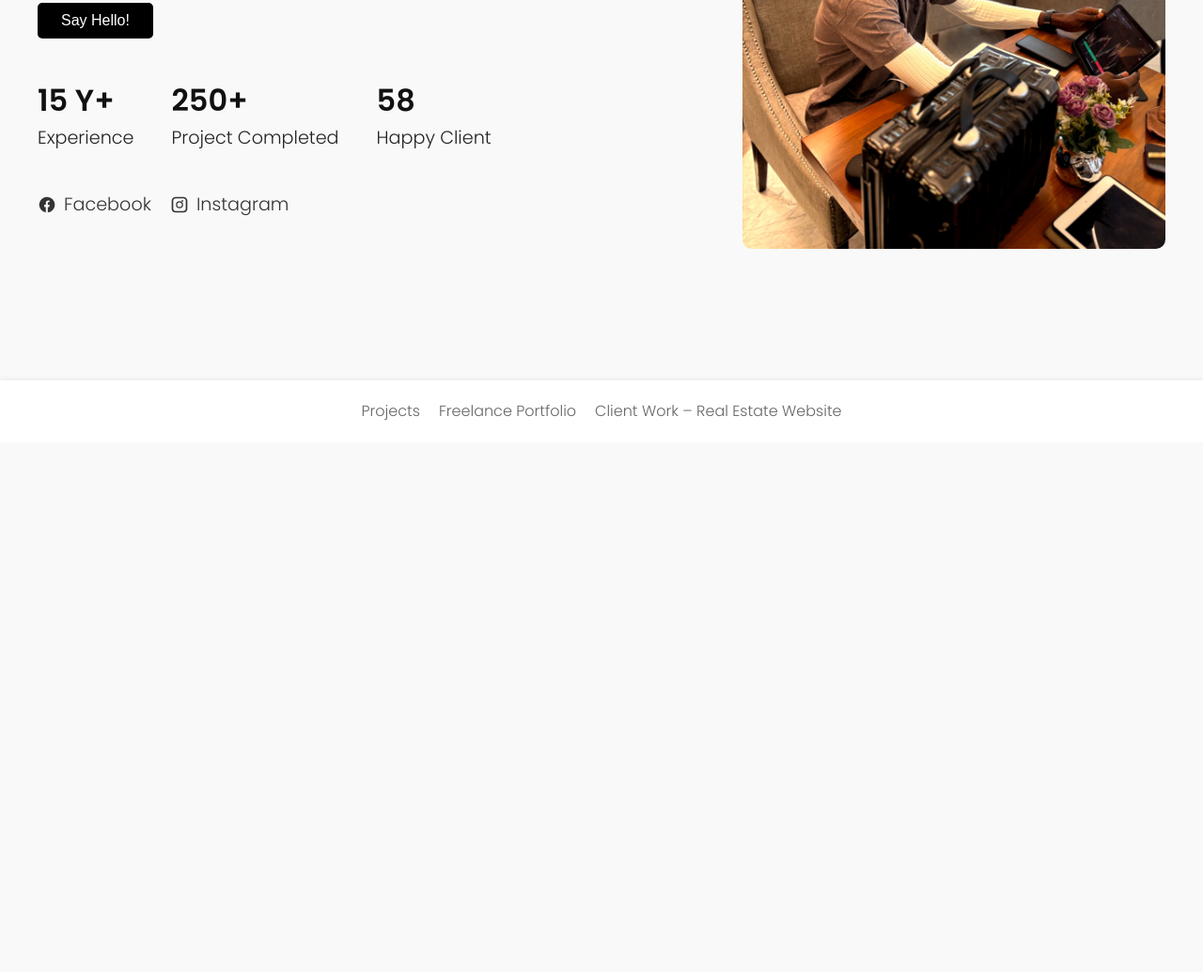
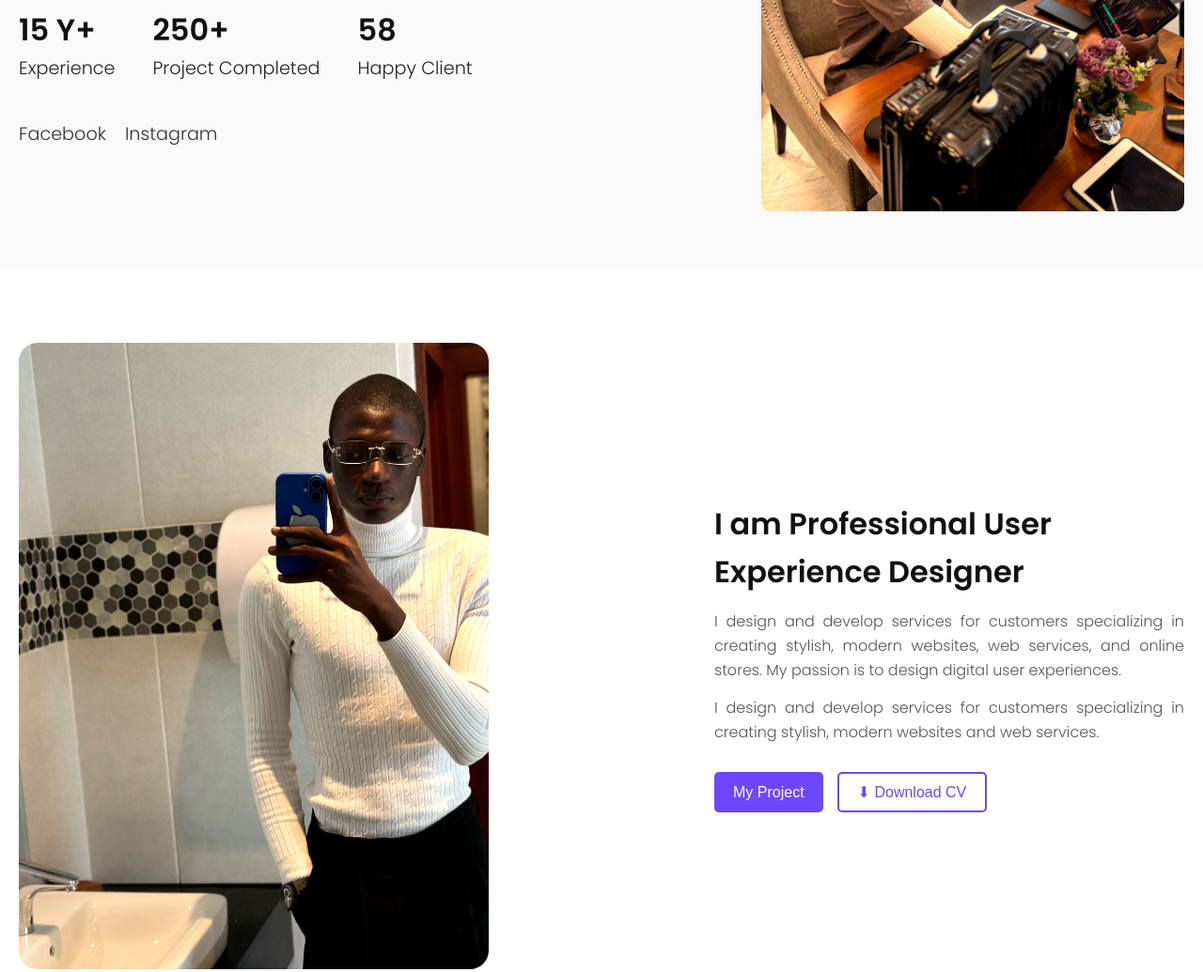
Before and after one commit to WilliamWinner-hub/Landing-page, a plain HTML site: page index.html in a window 1280 px wide. Shown: the part 513-1548 px from the top of the page at 94% size. Before the commit the page ends 984 px from the top, so only its background shows below. Drawn offline with Linux system fonts and the light colour scheme.

Commit message:
Updated landing page portfolio

```diff
--- a/index.html
+++ b/index.html
@@ -26,12 +26,19 @@
       justify-content: space-between;
       align-items: center;
       box-shadow: 0 2px 5px rgba(0,0,0,0.1);
+      flex-wrap: wrap;
     }
 
     .logo {
       font-weight: 600;
       font-size: 1.5rem;
       color: #000;
+    }
+
+    nav {
+      display: flex;
+      flex-wrap: wrap;
+      justify-content: center;
     }
 
     nav a {
@@ -42,11 +49,12 @@
     }
 
     .hero {
-      padding: 80px 40px;
+      padding: 60px 20px;
       display: flex;
       flex-wrap: wrap;
       justify-content: space-between;
       align-items: center;
+      gap: 40px;
     }
 
     .hero-content {
@@ -54,7 +62,7 @@
     }
 
     .hero h1 {
-      font-size: 3rem;
+      font-size: 2.5rem;
       color: #111;
     }
 
@@ -85,7 +93,7 @@
       max-width: 450px;
       width: 100%;
       border-radius: 10px;
-      margin-top: 20px;
+      flex: 1;
     }
 
     .stats {
@@ -119,11 +127,6 @@
       gap: 8px;
     }
 
-    .social-media svg {
-      width: 20px;
-      height: 20px;
-    }
-
     .footer-nav {
       margin-top: 60px;
       display: flex;
@@ -132,12 +135,94 @@
       padding: 20px;
       background: #fff;
       box-shadow: 0 -2px 5px rgba(0,0,0,0.05);
+      flex-wrap: wrap;
     }
 
     .footer-nav a {
       text-decoration: none;
       color: #666;
       font-weight: 500;
+    }
+
+    /* === UX DESIGNER SECTION === */
+    .ux-designer {
+      padding: 80px 20px;
+      background-color: #fff;
+      display: flex;
+      align-items: center;
+      justify-content: space-between;
+      flex-wrap: wrap;
+      gap: 40px;
+    }
+
+    .ux-designer img {
+      width: 100%;
+      max-width: 500px;
+      border-radius: 20px;
+      flex: 1;
+    }
+
+    .ux-text {
+      flex: 1;
+      max-width: 500px;
+    }
+
+    .ux-text h2 {
+      font-size: 2rem;
+      color: #111;
+    }
+
+    .ux-text p {
+      margin-top: 15px;
+      color: #555;
+      text-align: justify;
+    }
+
+    .ux-buttons {
+      margin-top: 30px;
+      display: flex;
+      gap: 15px;
+      flex-wrap: wrap;
+    }
+
+    .ux-buttons button {
+      padding: 10px 20px;
+      font-size: 1rem;
+      border-radius: 5px;
+      cursor: pointer;
+    }
+
+    .btn-primary {
+      background-color: #6c47ff;
+      color: white;
+      border: none;
+    }
+
+    .btn-outline {
+      background-color: white;
+      color: #6c47ff;
+      border: 2px solid #6c47ff;
+    }
+
+    /* === RESPONSIVE DESIGN === */
+    @media (max-width: 768px) {
+      .hero, .ux-designer {
+        flex-direction: column;
+        text-align: center;
+      }
+
+      .hero-content, .ux-text {
+        max-width: 100%;
+      }
+
+      nav {
+        justify-content: center;
+        margin-top: 10px;
+      }
+
+      nav a {
+        margin: 10px;
+      }
     }
   </style>
 </head>
@@ -177,27 +262,33 @@
         </div>
       </div>
 
-      <!-- Social Media Links -->
       <div class="social-media">
-        <a href="https://www.facebook.com/profile.php?id=61574953216270" target="_blank">
-          <svg xmlns="http://www.w3.org/2000/svg" fill="currentColor" viewBox="0 0 24 24"><path d="M22 12a10 10 0 10-11.5 9.9v-7h-2v-3h2v-2.3c0-2 1.2-3.1 3-3.1.9 0 1.8.2 1.8.2v2h-1c-1 0-1.3.6-1.3 1.3V12h2.3l-.4 3h-1.9v7A10 10 0 0022 12z"/></svg>
-          Facebook
-        </a>
-        <a href="https://www.instagram.com/winr_4l?igsh=MXI4aWtramg1M3B0dg==" target="_blank">
-          <svg xmlns="http://www.w3.org/2000/svg" fill="currentColor" viewBox="0 0 24 24"><path d="M7 2C4.2 2 2 4.2 2 7v10c0 2.8 2.2 5 5 5h10c2.8 0 5-2.2 5-5V7c0-2.8-2.2-5-5-5H7zm10 2c1.7 0 3 1.3 3 3v10c0 1.7-1.3 3-3 3H7c-1.7 0-3-1.3-3-3V7c0-1.7 1.3-3 3-3h10zm-5 3.5A4.5 4.5 0 1016.5 12 4.5 4.5 0 0012 7.5zm0 7.5a3 3 0 113-3 3 3 0 01-3 3zm4.8-7.9a1.1 1.1 0 11-1.1-1.1 1.1 1.1 0 011.1 1.1z"/></svg>
-          Instagram
-        </a>
+        <a href="https://www.facebook.com/profile.php?id=61574953216270" target="_blank">Facebook</a>
+        <a href="https://www.instagram.com/winr_4l?igsh=MXI4aWtramg1M3B0dg==" target="_blank">Instagram</a>
       </div>
     </div>
 
     <img src="images/WhatsApp Image 2025-06-16 at 12.07.22_9bfcccfd.jpg" alt="William Winner" />
   </section>
 
+  <section class="ux-designer">
+    <img src="images/WhatsApp Image 2025-06-17 at 21.03.41_701dc9b3.jpg" alt="William UX Photo">
+
+    <div class="ux-text">
+      <h2>I am Professional User Experience Designer</h2>
+      <p>I design and develop services for customers specializing in creating stylish, modern websites, web services, and online stores. My passion is to design digital user experiences.</p>
+      <p>I design and develop services for customers specializing in creating stylish, modern websites and web services.</p>
+      <div class="ux-buttons">
+        <button class="btn-primary">My Project</button>
+        <button class="btn-outline">⬇ Download CV</button>
+      </div>
+    </div>
+  </section>
+
   <div class="footer-nav">
-   <a href="#">Projects</a>
-   <a href="#">Freelance Portfolio</a>
-   <a href="#">Client Work – Real Estate Website</a>
-
+    <a href="#">Projects</a>
+    <a href="#">Freelance Portfolio</a>
+    <a href="#">Client Work – Real Estate Website</a>
   </div>
 </body>
 </html>
```
Also changed, not shown: images/WhatsApp Image 2025-01-26 at 03.50.33_65771ac5.jpg (deleted), images/WhatsApp Image 2025-02-07 at 00.42.32_81e00247.jpg (deleted), images/WhatsApp Image 2025-02-09 at 11.08.08_a6b2fa8a.jpg (deleted), images/WhatsApp Image 2025-02-10 at 10.45.35_6c132a92.jpg (deleted), images/WhatsApp Image 2025-06-17 at 21.03.41_701dc9b3.jpg (added), images/kh.png (deleted), 1 other file.
